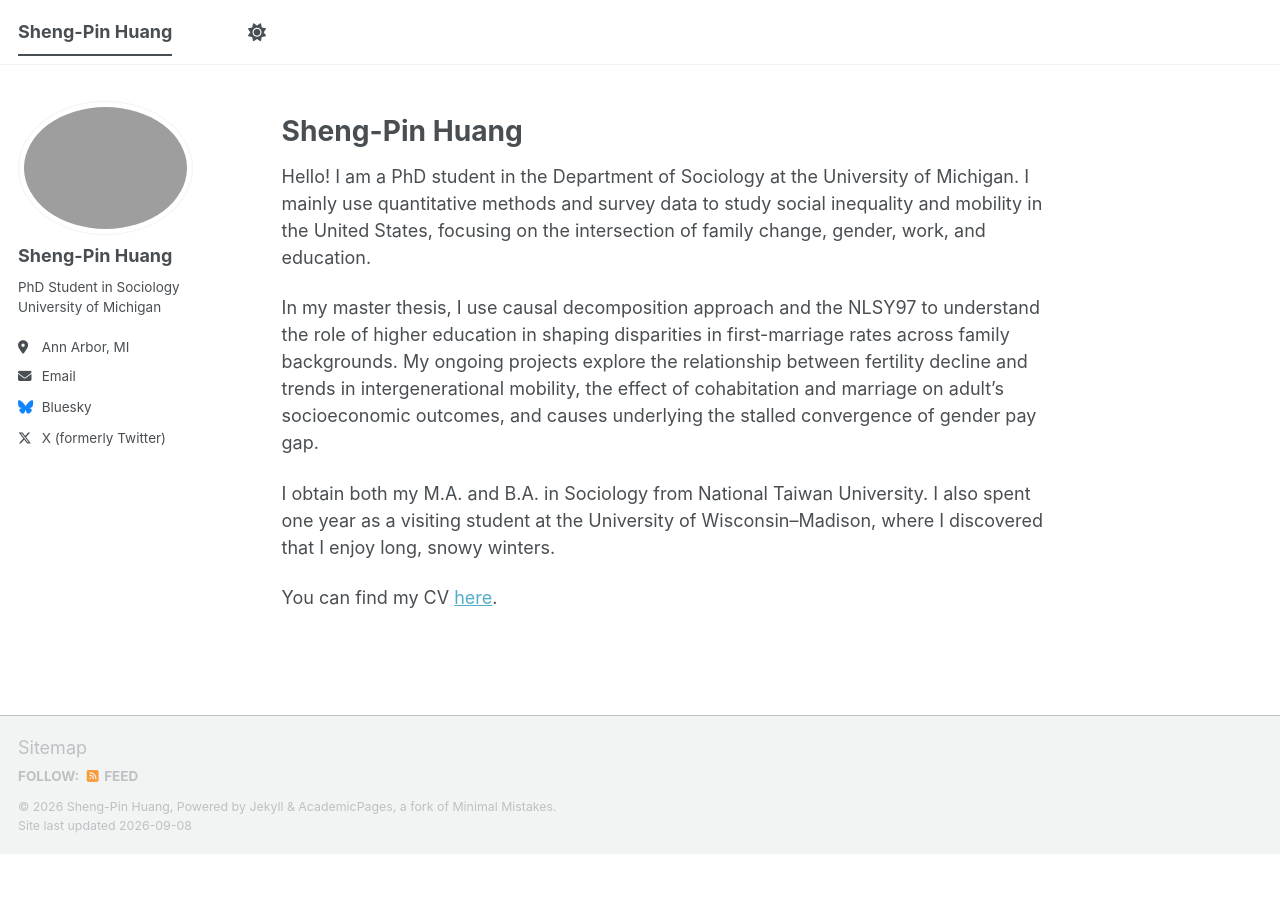
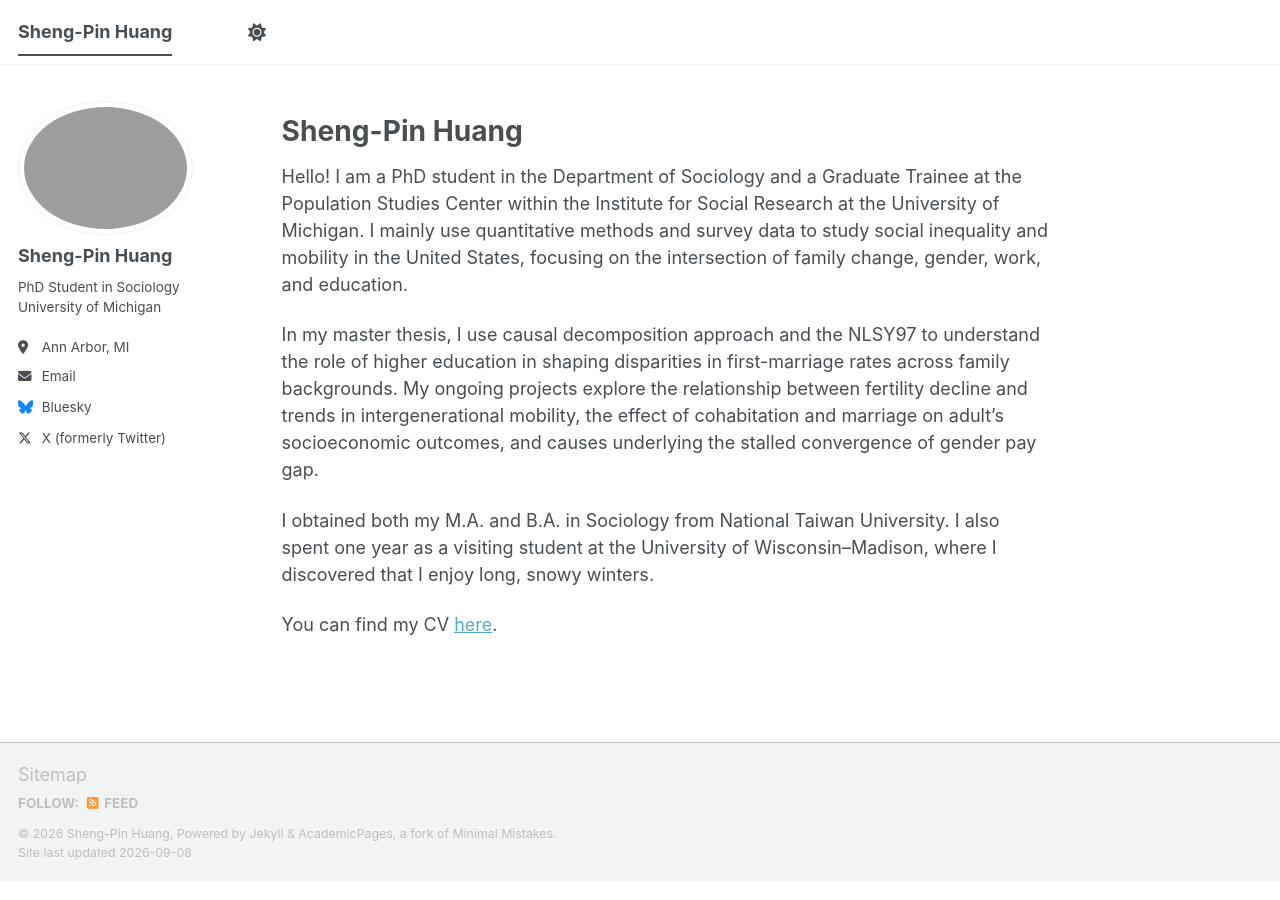
Before and after one commit to shengpinhuang/shengpinhuang.github.io, a Jekyll site: the page built from _pages/about.md, in a window 1280 px wide. Built offline with Jekyll 4.4.1, drawn with Linux system fonts in a browser that asks for light colours; a script bundle is joined from its source files by our own code; library files that are not in the unit come from our copies.

Commit message:
Update about page with additional affiliation details

```diff
--- a/_pages/about.md
+++ b/_pages/about.md
@@ -10,10 +10,10 @@ redirect_from:
 
 Sheng-Pin Huang
 ======
-Hello! I am a PhD student in the Department of Sociology at the University of Michigan. I mainly use quantitative methods and survey data to study social inequality and mobility in the United States, focusing on the intersection of family change, gender, work, and education.
+Hello! I am a PhD student in the Department of Sociology and a Graduate Trainee at the Population Studies Center within the Institute for Social Research at the University of Michigan. I mainly use quantitative methods and survey data to study social inequality and mobility in the United States, focusing on the intersection of family change, gender, work, and education.
 
 In my master thesis, I use causal decomposition approach and the NLSY97 to understand the role of higher education in shaping disparities in first-marriage rates across family backgrounds. My ongoing projects explore the relationship between fertility decline and trends in intergenerational mobility, the effect of cohabitation and marriage on adult's socioeconomic outcomes, and causes underlying the stalled convergence of gender pay gap.
 
-I obtain both my M.A. and B.A. in Sociology from National Taiwan University. I also spent one year as a visiting student at the University of Wisconsin–Madison, where I discovered that I enjoy long, snowy winters.
+I obtained both my M.A. and B.A. in Sociology from National Taiwan University. I also spent one year as a visiting student at the University of Wisconsin–Madison, where I discovered that I enjoy long, snowy winters.
 
 You can find my CV [here](/files/sphuang_cv.pdf).
```
